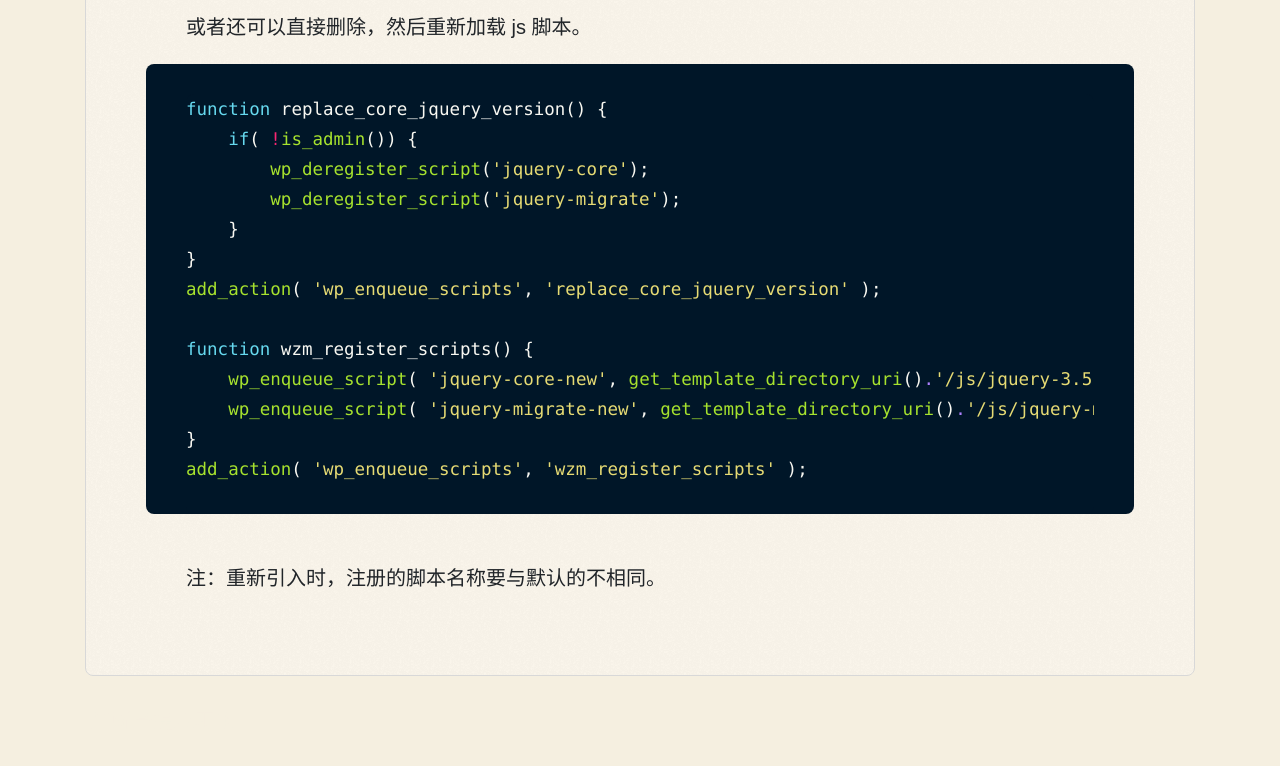
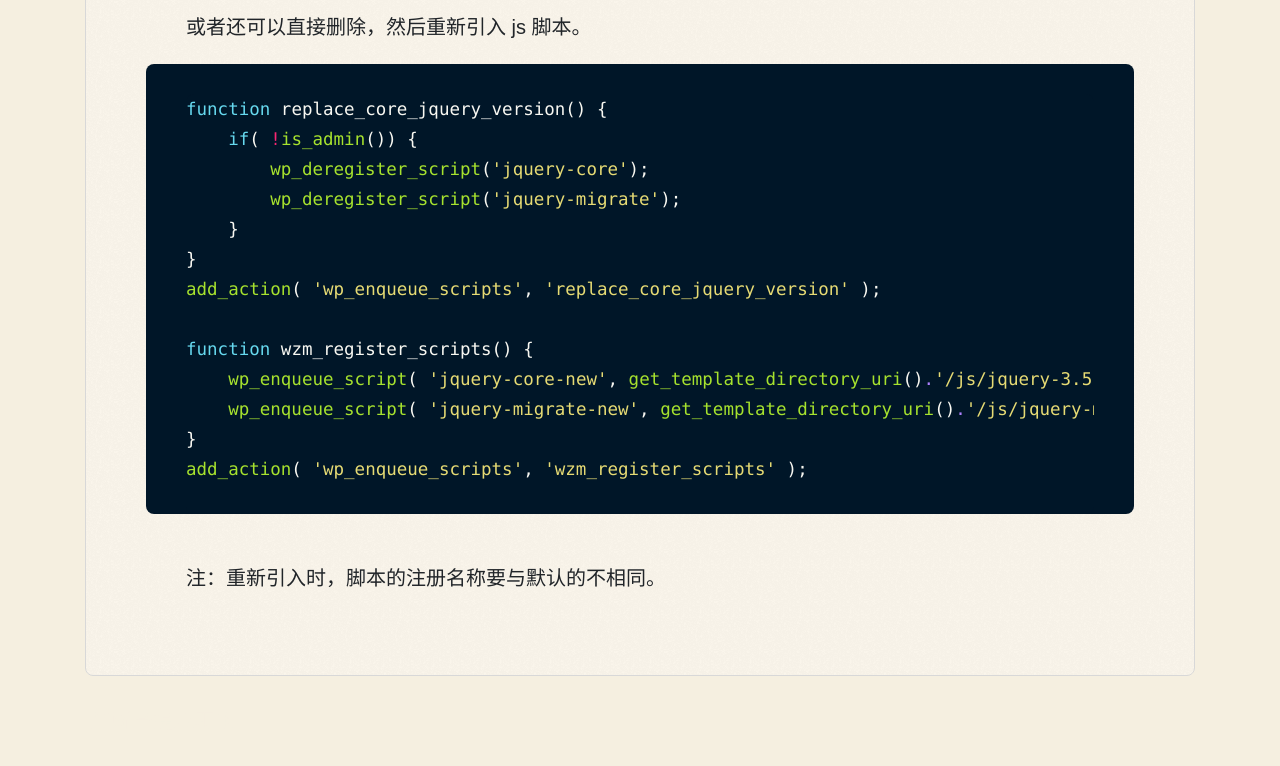
Before and after one commit to Breezehome2077/wanghuaimin.github.io, a Jekyll site: the page built from _posts/2020-08-03-how-to-replace-the-original-js-script-of-wordpress.markdown, in a window 1280 px wide. Shown: the part 900-1666 px from the top of the page. Built offline with Jekyll 4.4.1, drawn with Linux system fonts in a browser that asks for light colours; some of the changed text lies outside the part shown.

Commit message:
20200804 02

```diff
--- a/_posts/2020-08-03-how-to-replace-the-original-js-script-of-wordpress.markdown
+++ b/_posts/2020-08-03-how-to-replace-the-original-js-script-of-wordpress.markdown
@@ -26,9 +26,9 @@ add_action( 'wp_enqueue_scripts', 'replace_core_jquery_version' );
 
 {% endhighlight %}
 
-注：不推荐在函数中设置为“在底部显示”，原因是设置后 jquery.min.js 会显示在所有 js 文件的最底部。
+注：不推荐在函数中设置为“在底部显示”，原因是设置后 jquery.min.js 会显示在其他 js 文件的最底下。
 
-或者还可以直接删除，然后重新加载 js 脚本。
+或者还可以直接删除，然后重新引入 js 脚本。
 
 {% highlight php %}
 function replace_core_jquery_version() {
@@ -47,4 +47,4 @@ add_action( 'wp_enqueue_scripts', 'wzm_register_scripts' );
 
 {% endhighlight %}
 
-注：重新引入时，注册的脚本名称要与默认的不相同。
+注：重新引入时，脚本的注册名称要与默认的不相同。
```
